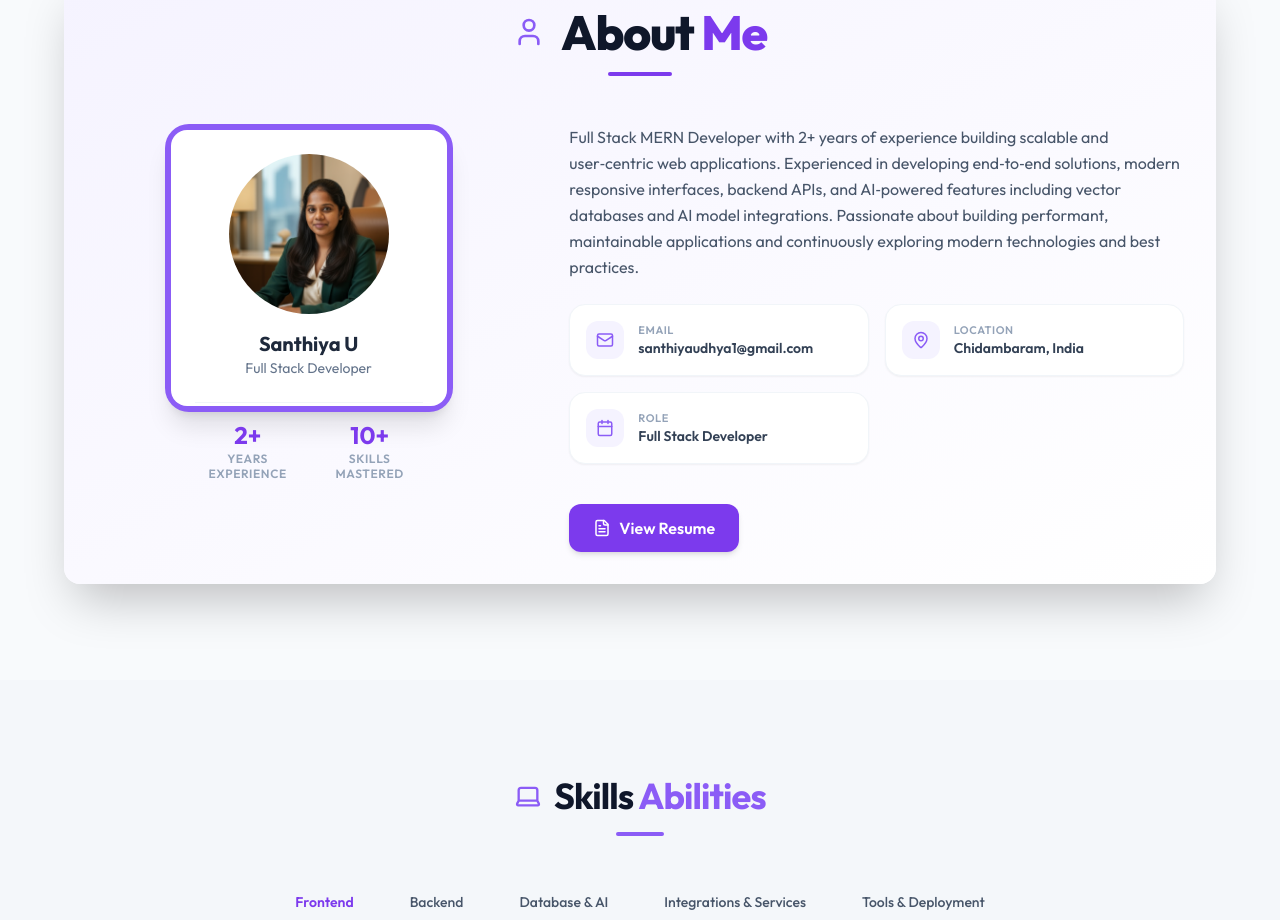
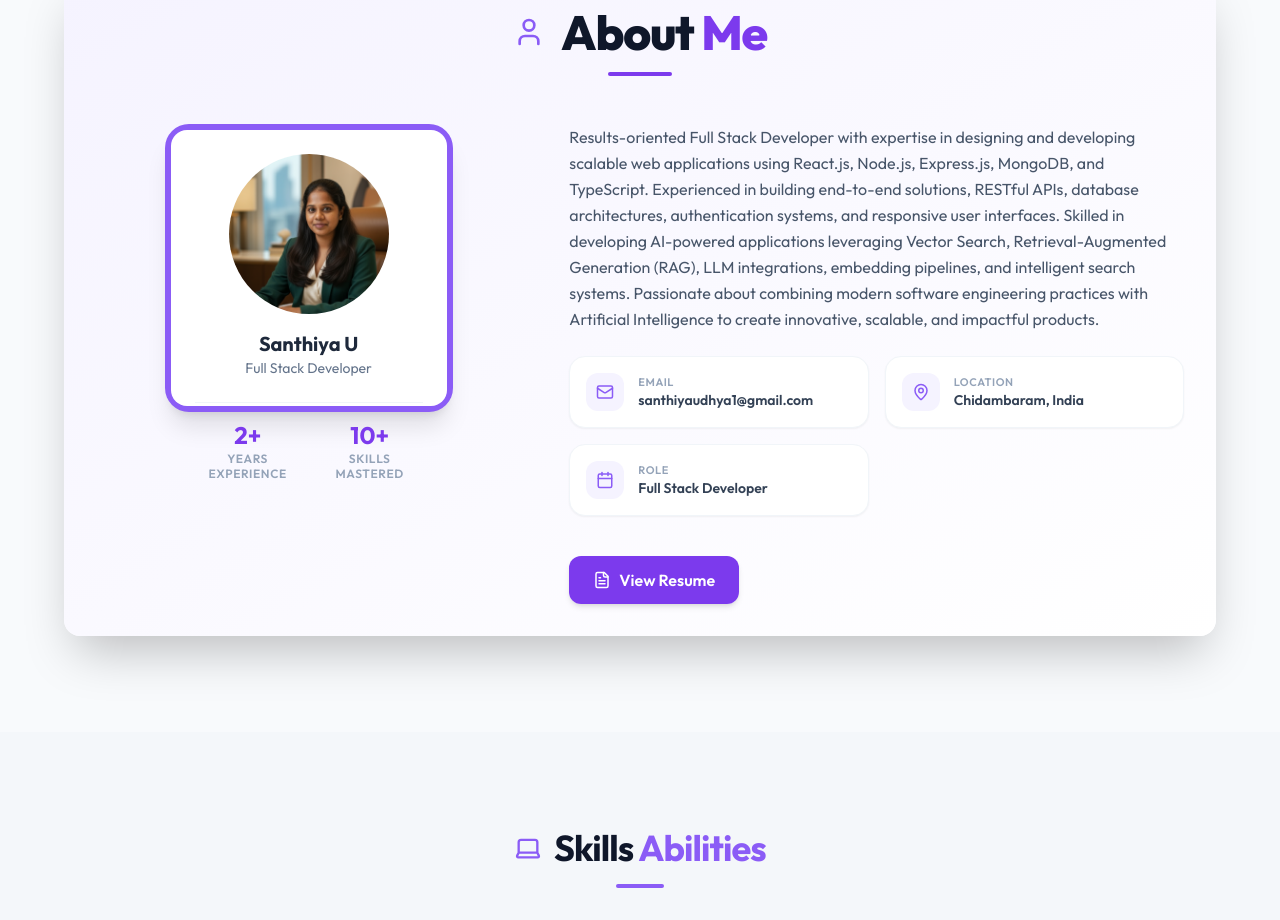
Before and after one commit to usanthiya/portfolio-v2, a React (Vite) app: page / in a window 1280 px wide. Shown: the part 920-1840 px from the top of the page. Built offline with nearby package versions, Linux system fonts and the light colour scheme.

Commit message:
feat: Update About section with enhanced professional description and skills

```diff
--- a/src/components/About.tsx
+++ b/src/components/About.tsx
@@ -85,13 +85,7 @@ export default function About() {
             {/* <h3 className="text-3xl font-bold text-slate-800 dark:text-white">I’m Santhiya</h3> */}
             {/* <span className="inline-block px-4 py-1 rounded-lg text-sm font-bold bg-primary-100 dark:bg-primary-950/60 text-primary-700 dark:text-primary-400">Full Stack Developer</span> */}
             <p className="text-base text-slate-600 dark:text-slate-300 leading-relaxed">
-              Full Stack MERN Developer with 2+ years of experience building
-              scalable and user‑centric web applications. Experienced in
-              developing end‑to‑end solutions, modern responsive interfaces,
-              backend APIs, and AI‑powered features including vector databases
-              and AI model integrations. Passionate about building performant,
-              maintainable applications and continuously exploring modern
-              technologies and best practices.
+              Results-oriented Full Stack Developer with expertise in designing and developing scalable web applications using React.js, Node.js, Express.js, MongoDB, and TypeScript. Experienced in building end-to-end solutions, RESTful APIs, database architectures, authentication systems, and responsive user interfaces. Skilled in developing AI-powered applications leveraging Vector Search, Retrieval-Augmented Generation (RAG), LLM integrations, embedding pipelines, and intelligent search systems. Passionate about combining modern software engineering practices with Artificial Intelligence to create innovative, scalable, and impactful products.
             </p>
             {/* Details Grid */}
             <div className="grid grid-cols-1 sm:grid-cols-2 gap-4">
```
